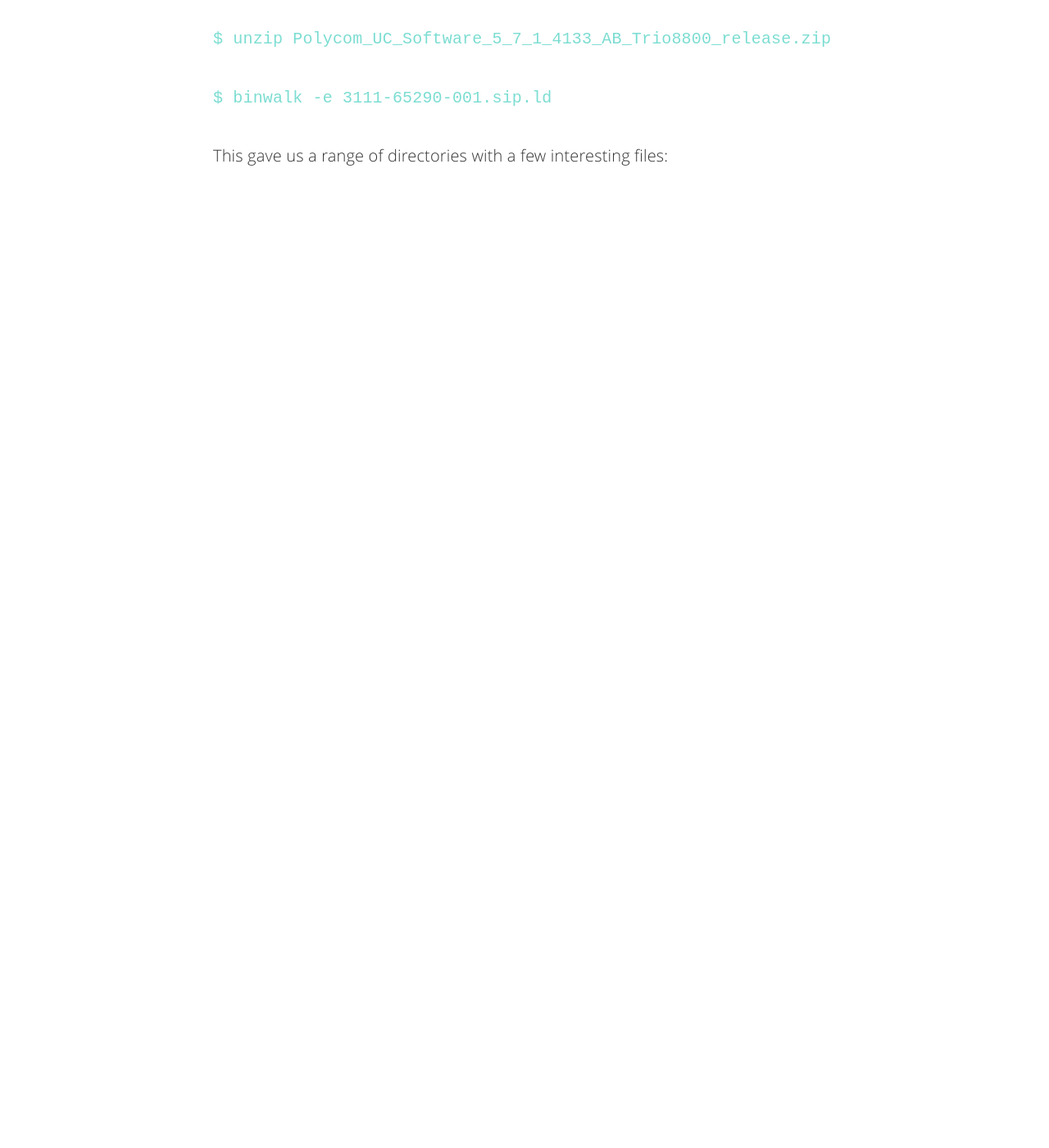
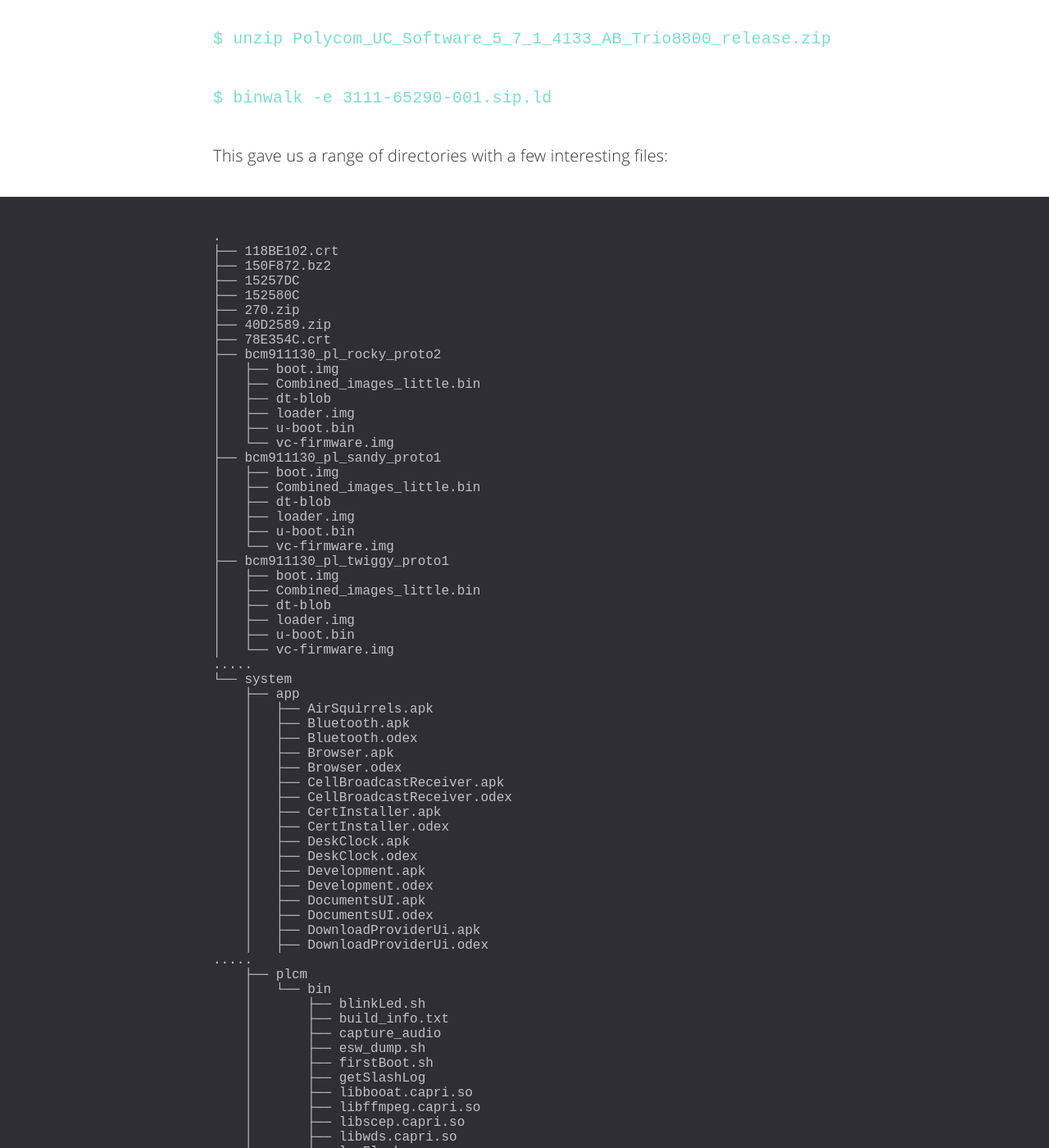
Before and after one commit to UnkL4b/unkl4b.github.io, a Jekyll site: the page built from _posts/2018-28-09-Authenticated-RCE-in-Polycom-Trio-8800-pt-1.md, in a window 1280 px wide and 1400 px high, scrolled down 4246 px. Shown: the whole window at 82% size. Built offline with Jekyll 4.4.1, drawn with Linux system fonts in a browser that asks for light colours; comment, search, counter and statistics services are not loaded; some of the changed text lies outside the part shown.

Commit message:
Update 2018-28-09-Authenticated-RCE-in-Polycom-Trio-8800-pt-1.md

````diff
--- a/_posts/2018-28-09-Authenticated-RCE-in-Polycom-Trio-8800-pt-1.md
+++ b/_posts/2018-28-09-Authenticated-RCE-in-Polycom-Trio-8800-pt-1.md
@@ -65,7 +65,8 @@
 
 This gave us a range of directories with a few interesting files:
 
-```.
+```
+.
 ├── 118BE102.crt
 ├── 150F872.bz2
 ├── 15257DC
@@ -224,8 +225,7 @@
 The access via Telnet follows the same entry order as the web interface, such as user and password.
 
 
-
-```python
+```
 In [5]: print(base64.b64decode("UG9seWNvbTo0NTY=").decode("utf-8"))
 Polycom:456
 ```
````
